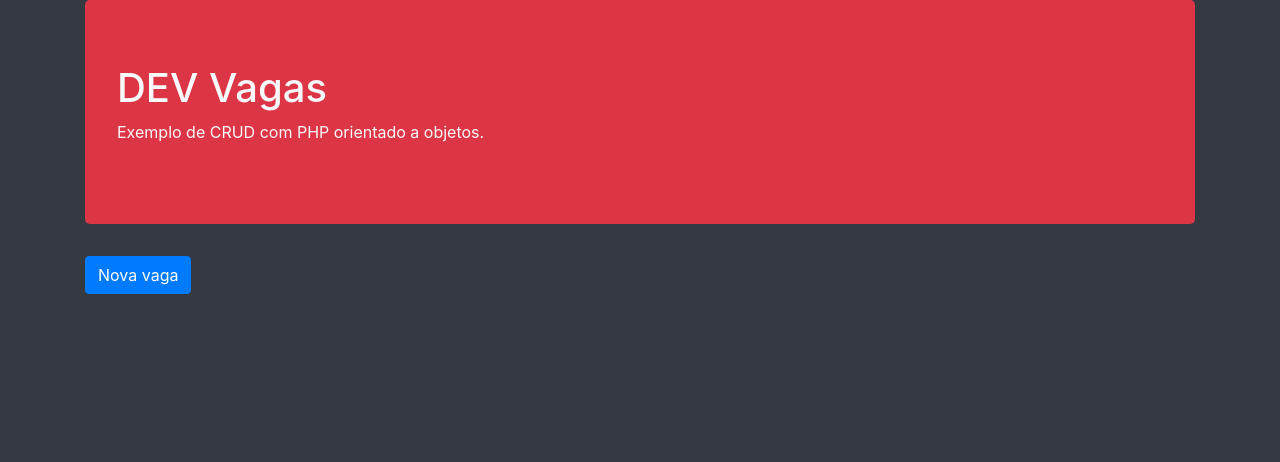
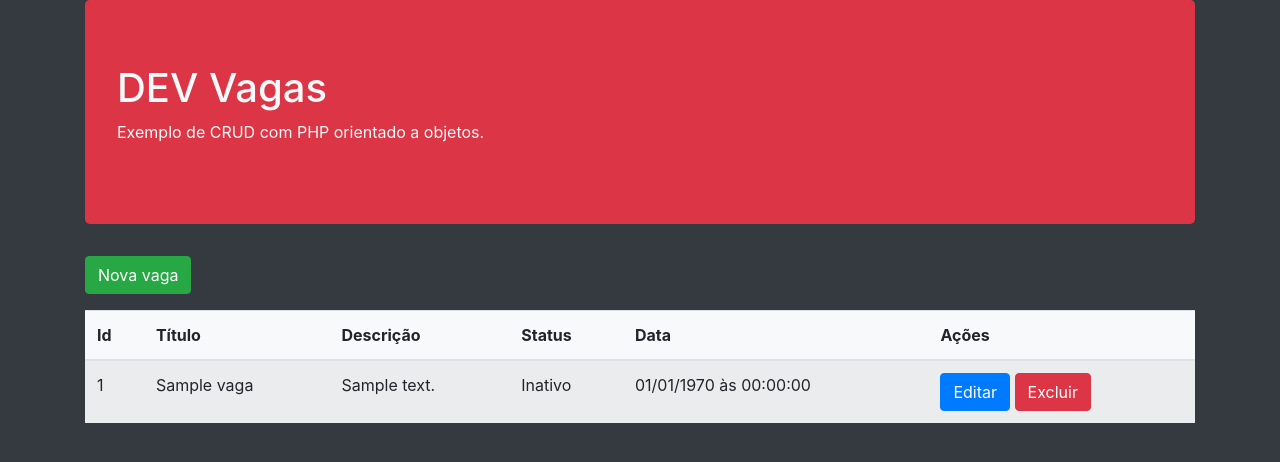
Before and after one commit to impaixao/cadastro_de_vagas, a PHP site: page / in a window 1280 px wide. Shown: the top 462 px of the page. Run offline with PHP 8.4, Linux system fonts and the light colour scheme; tables that the repository leaves empty or names only in its code hold one stand-in row (values such as "Sample post").

Commit message:
funcoes de inserir e listar vagas

```diff
--- /dev/null
+++ b/app/Entity/Vaga.php
@@ -0,0 +1,76 @@
+<?php
+
+namespace App\Entity;
+
+use App\Db\Database;
+use \PDO;
+
+class Vaga{
+
+    /**
+     * Identificador único da vaga
+     * @var integer
+     */
+    public $id;
+
+    /**
+     * Titulo da vaga
+     * @var string
+     */
+    public $titulo;
+
+    /**
+     * Descrição da vaga (pode conter html)
+     * @var string
+     */
+    public $descricao;
+
+    /**
+     * Define se a vaga está ativa
+     * @var string(s/n)
+     */
+    public $ativo;
+
+    /**
+     * Data de publicação da vaga
+     * @var string
+     */
+    public $data;
+
+    /**
+     * Método responsável por cadastrar uma nova vaga no banco
+     * @return boolean
+     */
+    public function cadastrar()
+    {
+        //Definir a data
+        $this->data = date('Y-m-d H:i:s');
+
+        //inserir a vaga no banco
+        $objDatabase = new Database('vagas');
+        $this->id = $objDatabase->insert([
+                                            'titulo' => $this->titulo,
+                                            'descricao' => $this->descricao,
+                                            'ativo' => $this->ativo,
+                                            'data' => $this->data
+                                        ]);
+
+        //retornar sucesso
+        return true;
+
+    }
+
+    /**
+     * Método responsável por obter as vagas do banco de dados
+     * @param string $where
+     * @param string $order
+     * @param string $limit
+     * @return array
+     */
+    public static function getVagas($where = null, $order = null, $limit = null)
+    {
+        return (new Database('vagas'))->select($where,$order,$limit)
+                                    ->fetchAll(PDO::FETCH_CLASS,self::class);
+    }
+
+}
--- a/includes/listagem.php
+++ b/includes/listagem.php
@@ -1,7 +1,50 @@
+<?php
+
+    $resultados = '';
+    foreach ($vagas as $vaga) {
+        $resultados .= '<tr>
+                            <td>'.$vaga->id.'</td>
+                            <td>'.$vaga->titulo.'</td>
+                            <td>'.$vaga->descricao.'</td>
+                            <td>'.($vaga->ativo == 's' ? 'Ativo' : 'Inativo').'</td>
+                            <td>'.date('d/m/Y à\s H:i:s',strtotime($vaga->data)).'</td>
+                            <td>
+                                <a href="editar.php?id='.$vaga->id.'">
+                                    <button type="button" class="btn btn-primary">Editar</button>
+                                </a>
+                                <a href="excluir.php?id='.$vaga->id.'">
+                                    <button type="button" class="btn btn-danger">Excluir</button>
+                                </a>
+                            </td>
+                        </tr>';
+    }
+?>
+
 <main>
     <section>
         <a href="cadastrar.php">
-            <button class="btn btn-primary">Nova vaga</button>
+            <button class="btn btn-success">Nova vaga</button>
         </a>
     </section>
+
+    <section>
+
+    <table class="table table-striped bg-light mt-3">
+
+    <thead>
+        <tr>
+            <th>Id</th>
+            <th>Título</th>
+            <th>Descrição</th>
+            <th>Status</th>
+            <th>Data</th>
+            <th>Ações</th>
+        </tr>
+    </thead>
+    <tbody>
+        <?=$resultados?>
+    </tbody>
+    </table>
+
+    </section>
 </main>
--- a/index.php
+++ b/index.php
@@ -2,6 +2,10 @@
 
 require __DIR__.'/vendor/autoload.php';
 
+use \App\Entity\Vaga;
+
+$vagas = Vaga::getVagas();
+
 include __DIR__.'/includes/header.php';
 include __DIR__.'/includes/listagem.php';
 include __DIR__.'/includes/footer.php';
```
Also changed, not shown: app/Db/Database.php (added, +128 -0 lines), cadastrar.php (+14 -0 lines).
